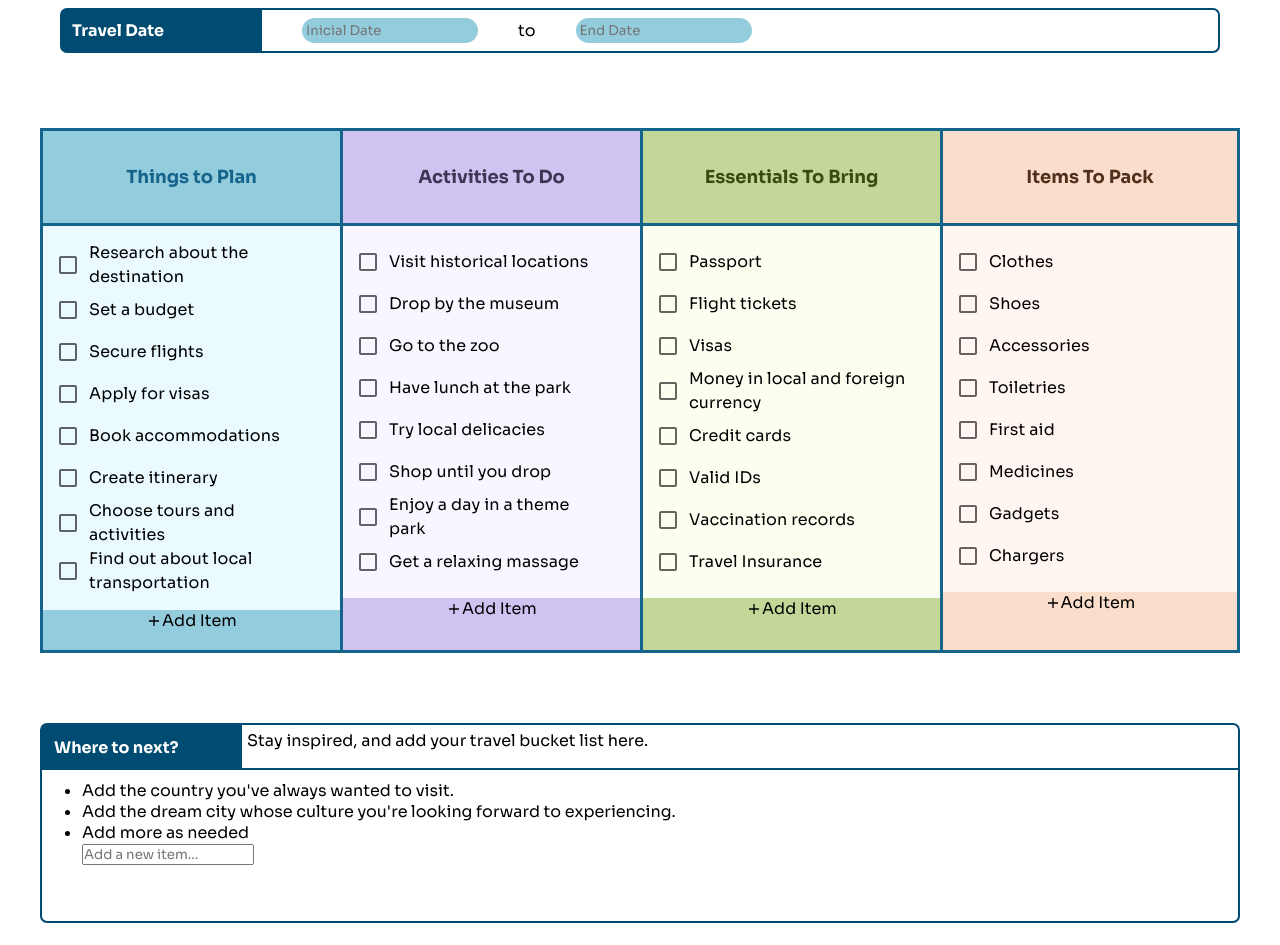
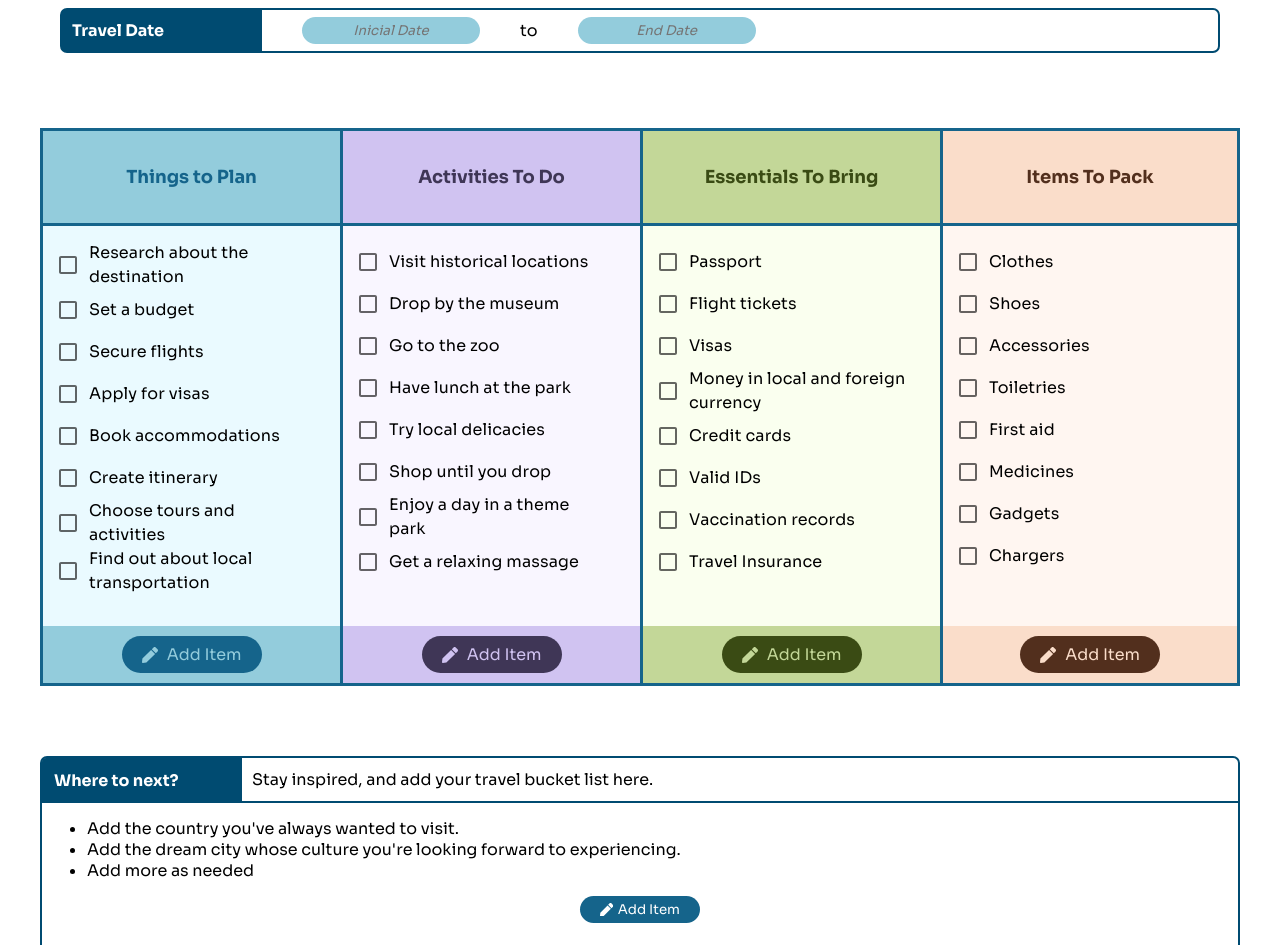
Before and after one commit to keisylizandra/to-do-list, a React (Vite) app in the folder todo/: page / in a window 1280 px wide. Shown: the part 307-1252 px from the top of the page. Built offline with nearby package versions, Linux system fonts and the light colour scheme.

Commit message:
refactor Booking and Checkboxes components; update styles and improve layout; replace icons with new ones

```diff
--- a/todo/src/components/BookingBox/BookingBox.css
+++ b/todo/src/components/BookingBox/BookingBox.css
@@ -42,39 +42,32 @@
     display: flex;
     border: none;
     flex: 1;
-    outline: none;
     margin: 5px 0;
     border: #004b71 solid 2.5px;
     border-radius: 0 7px 7px 0;
-    padding-top: 8px;
-    padding-bottom: 8px;
+    padding-top: 7px;
+    padding-bottom: 7px;
     align-items: center;
 }
 
 .date-input {
     margin: 0 40px;
-    align-items: center;
     background-color: #93ccdc;
     border: none;
     border-radius: 50px;
-    padding: 4px;
-    justify-content: center;
-}
-
-.date-input input {
-    font-family: 'Sora', sans-serif; /* Fonte personalizada */
-    font-size: 16px; /* Tamanho da fonte */
-    color: #004b71; /* Cor do texto */
-    font-weight: bold; /* Peso da fonte */
+    padding: 5px;
+    text-align: center;
+    font-style: italic;
 }
 
 .random-text {
+    display: flex;
+    justify-content: start;
+    padding: 0 10px;
     border: none;
     flex: 1;
     border-bottom: #004b71 solid 2.5px;
     min-height: 45px;
-    padding: 5px;
-    justify-content: center;
     align-items: center;
     text-align: left;
 }
--- a/todo/src/components/BookingBox/BookingBox.jsx
+++ b/todo/src/components/BookingBox/BookingBox.jsx
@@ -9,6 +9,7 @@ import "react-datepicker/dist/react-datepicker.css";
 const BookingBox = ({ title, type, options = [], value, onChange, placeholder }) => {
     const [startDate, setStartDate] = useState(null)
     const [endDate, setEndDate] = useState(null)
+    const today = new Date();
 
     const handleSelectChange = (selectedOption) => {
         onChange(selectedOption);
@@ -37,6 +38,7 @@ const BookingBox = ({ title, type, options = [], value, onChange, placeholder })
                 selectsStart
                 startDate={startDate}
                 endDate={endDate}
+                minDate={today}
                 placeholderText='Inicial Date'
                 />
                 <p className='text'>to</p>
--- a/todo/src/components/CheckboxesGroup/CheckboxesGroup.css
+++ b/todo/src/components/CheckboxesGroup/CheckboxesGroup.css
@@ -5,12 +5,14 @@
     border: #15648b solid;
     border-right: none;
     margin-top: 50px;
-    min-height: 525px;
+    min-height: 550px;
+    justify-content: space-between;
 }
 
 .form-box {
     display: flex;
     flex-direction: column;
+    flex-grow: 1;
 }
 
 .form-label {
@@ -24,6 +26,7 @@
 .form-items {
     background-color: #eafaff;
     padding: 15px;
+    min-height: 400px;
 }
 
 .css-rizt0-MuiTypography-root {
@@ -43,20 +46,21 @@
 }
 
 .form-button {
+    align-self: center;
     color: white; /* Cor do texto do botão */
     background-color: #15648b; /* Cor de fundo do botão */
     border: none; /* Remover borda */
-    padding: 10px 20px; /* Espaçamento interno */
-    border-radius: 5px; /* Bordas arredondadas */
+    margin: 10px 0;
+    width: 140px;
+    padding: 8px 20px; /* Espaçamento interno */
+    border-radius: 50px; /* Bordas arredondadas */
     cursor: pointer; /* Cursor de ponteiro ao passar o mouse */
     display: flex; /* Para alinhar o ícone e o texto */
     align-items: center; /* Para alinhar o ícone e o texto */
-    text-transform: none; /* Remover transformação de texto */
-    font-family: inherit; /* Herdar a fonte do pai */
     font-size: inherit; /* Herdar o tamanho da fonte do pai */
-    box-shadow: none; /* Remover sombra */
+    justify-content: space-between;
 }
 
 .form-button:hover {
-    background-color: #104a6b; /* Cor de fundo ao passar o mouse */
+    background-color: #000000; /* Cor de fundo ao passar o mouse */
 }
--- a/todo/src/components/CheckboxesGroup/CheckboxesGroup.jsx
+++ b/todo/src/components/CheckboxesGroup/CheckboxesGroup.jsx
@@ -1,6 +1,6 @@
 import * as React from "react";
-import { Box, FormControl, FormLabel, FormGroup, FormControlLabel, Checkbox, ButtonBase } from '@mui/material';
-import { IoMdAdd } from "react-icons/io";
+import { Box, FormControl, FormLabel, FormGroup, FormControlLabel, Checkbox} from '@mui/material';
+import { FaPen } from "react-icons/fa";
 
 import './CheckboxesGroup.css'
 
@@ -40,10 +40,11 @@ export default function CheckboxesGroup({ label, items, border, labelColor, boxB
             />
           ))}
         </FormGroup>
-        <ButtonBase className="form-button" onClick={handleAddItem} disableRipple>
-        <IoMdAdd />
-          Add Item
-        </ButtonBase>
+        <div className="spacer"></div>
+        <button className="form-button" style={{color: boxBgColor, backgroundColor: labelColor}} onClick={handleAddItem}>
+        <FaPen />
+        Add Item
+        </button>
 
       </div>
     </div>
--- a/todo/src/components/DynamicList/DynamicList.css
+++ b/todo/src/components/DynamicList/DynamicList.css
@@ -1,6 +1,26 @@
 .box {
+    display: flex;
+    flex-direction: column;
     align-items: center;
-    justify-content: center;
     margin: 10px 40px;
-    max-width: 70%;
 }
+
+.travel-list {
+    align-self: start;
+    margin: 5px;
+}
+
+.button-box {
+    margin-top: 10px;
+    align-self: center;
+    color: white; /* Cor do texto do botão */
+    background-color: #15648b; /* Cor de fundo do botão */
+    border: none; /* Remover borda */
+    width: 120px;
+    padding: 5px 20px; /* Espaçamento interno */
+    border-radius: 50px; /* Bordas arredondadas */
+    cursor: pointer; /* Cursor de ponteiro ao passar o mouse */
+    display: flex; /* Para alinhar o ícone e o texto */
+    align-items: center; /* Para alinhar o ícone e o texto */
+    justify-content: space-between;
+}
--- a/todo/src/components/DynamicList/DynamicList.jsx
+++ b/todo/src/components/DynamicList/DynamicList.jsx
@@ -1,5 +1,6 @@
 import React, { useState } from "react";
 import { autoPhrases } from '../../api/fetchCities';
+import { FaPen } from "react-icons/fa";
 
 import './DynamicList.css'
 
@@ -23,14 +24,10 @@ export default function DynamicList() {
                 ))}
             </ul>
 
-            <input
-            className="input-box"
-            type="text"
-            placeholder="Add a new item..."
-            value={inputValue}
-            onChange={(e) => setInputValue(e.target.value)}
-            onKeyDown={handleKeyDown}
-            />
+            <button className="button-box">
+                <FaPen />
+                Add Item
+            </button>
 
         </div>
     )
```
Also changed, not shown: todo/src/components/Booking/Booking.css (line endings or trailing spaces).
